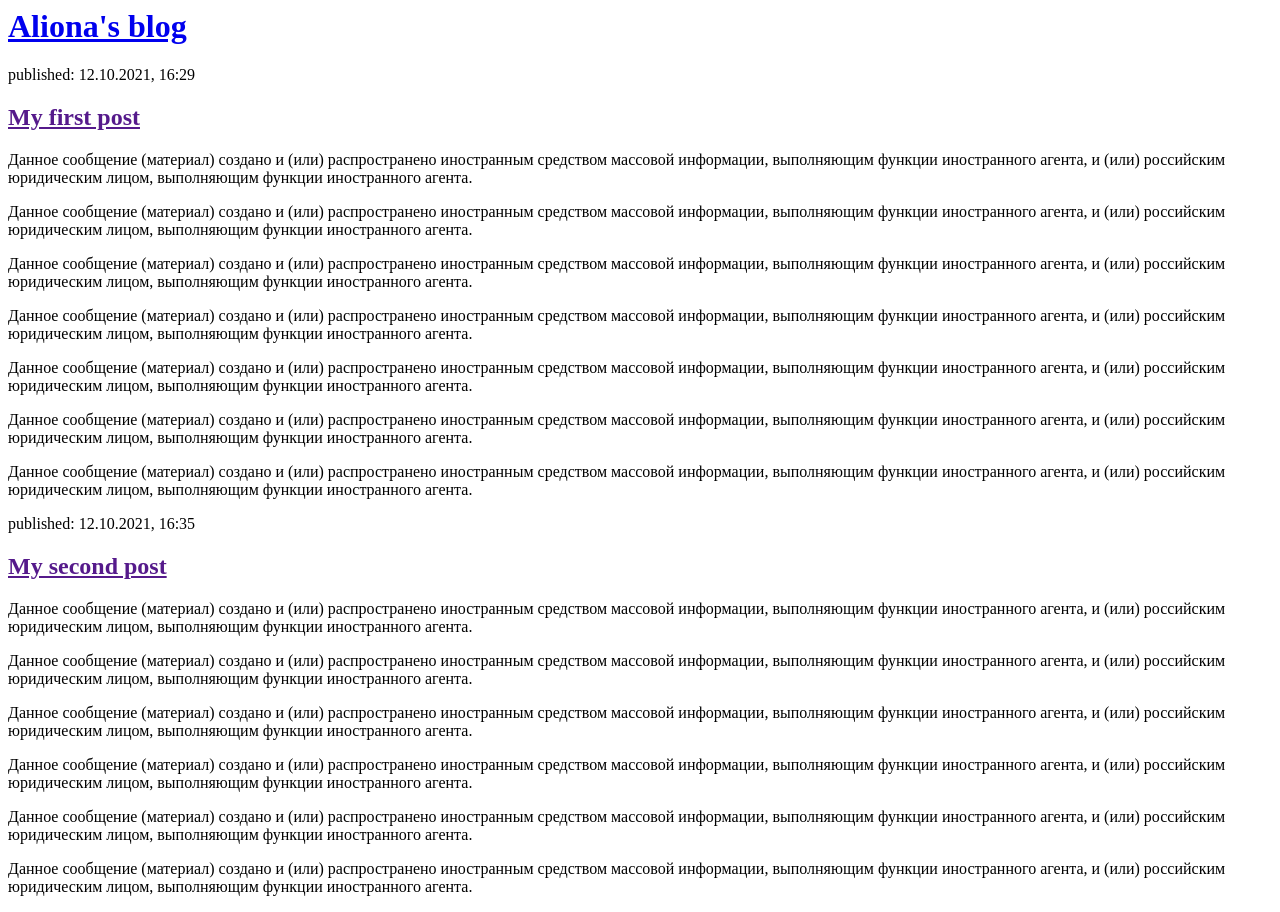
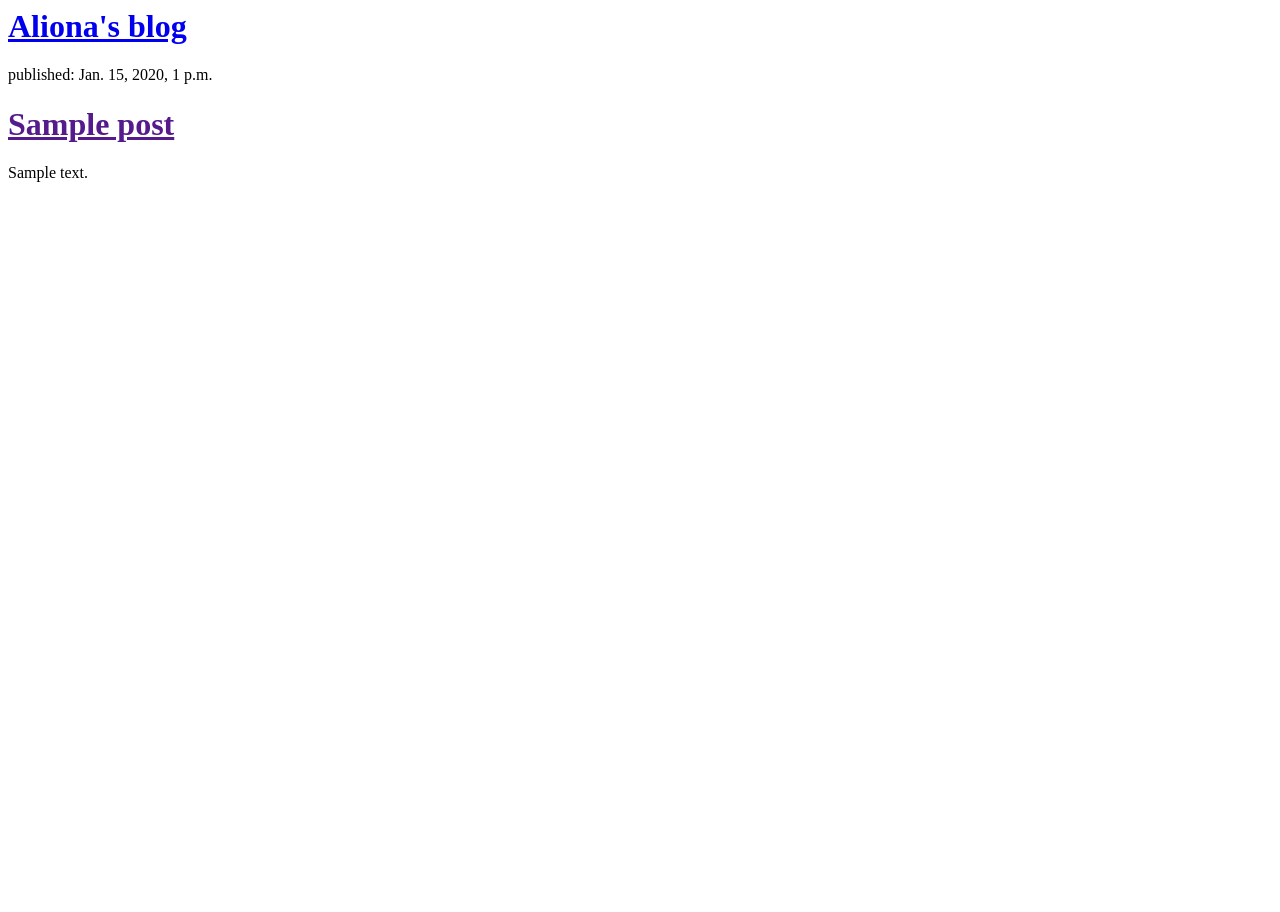
Before and after one commit to proper-fish/django-blog, a Django app: page / in a window 1280 px wide. After the commit the page ends 182 px from the top, so only its background shows below. Run offline with Django 3.2, Linux system fonts and the light colour scheme; tables that the repository leaves empty hold one stand-in row (values such as "Sample post").

Commit message:
Modified templates to display posts from database.

```diff
--- a/blog/templates/blog/post_list.html
+++ b/blog/templates/blog/post_list.html
@@ -8,26 +8,12 @@
         <div>
             <h1><a href="/">Aliona's blog</a></h1>
         </div>
-    <div>
-            <p>published: 12.10.2021, 16:29</p>
-            <h2><a href="">My first post</a></h2>
-            <p>Данное сообщение (материал) создано и (или) распространено иностранным средством массовой информации, выполняющим функции иностранного агента, и (или) российским юридическим лицом, выполняющим функции иностранного агента.</p>
-            <p>Данное сообщение (материал) создано и (или) распространено иностранным средством массовой информации, выполняющим функции иностранного агента, и (или) российским юридическим лицом, выполняющим функции иностранного агента.</p>
-            <p>Данное сообщение (материал) создано и (или) распространено иностранным средством массовой информации, выполняющим функции иностранного агента, и (или) российским юридическим лицом, выполняющим функции иностранного агента.</p>
-            <p>Данное сообщение (материал) создано и (или) распространено иностранным средством массовой информации, выполняющим функции иностранного агента, и (или) российским юридическим лицом, выполняющим функции иностранного агента.</p>
-            <p>Данное сообщение (материал) создано и (или) распространено иностранным средством массовой информации, выполняющим функции иностранного агента, и (или) российским юридическим лицом, выполняющим функции иностранного агента.</p>
-            <p>Данное сообщение (материал) создано и (или) распространено иностранным средством массовой информации, выполняющим функции иностранного агента, и (или) российским юридическим лицом, выполняющим функции иностранного агента.</p>
-            <p>Данное сообщение (материал) создано и (или) распространено иностранным средством массовой информации, выполняющим функции иностранного агента, и (или) российским юридическим лицом, выполняющим функции иностранного агента.</p>
-        </div>
-
-        <div>
-            <p>published: 12.10.2021, 16:35</p>
-            <h2><a href="">My second post</a></h2>
-            <p>Данное сообщение (материал) создано и (или) распространено иностранным средством массовой информации, выполняющим функции иностранного агента, и (или) российским юридическим лицом, выполняющим функции иностранного агента.</p>
-            <p>Данное сообщение (материал) создано и (или) распространено иностранным средством массовой информации, выполняющим функции иностранного агента, и (или) российским юридическим лицом, выполняющим функции иностранного агента.</p>
-            <p>Данное сообщение (материал) создано и (или) распространено иностранным средством массовой информации, выполняющим функции иностранного агента, и (или) российским юридическим лицом, выполняющим функции иностранного агента.</p>
-            <p>Данное сообщение (материал) создано и (или) распространено иностранным средством массовой информации, выполняющим функции иностранного агента, и (или) российским юридическим лицом, выполняющим функции иностранного агента.</p>
-            <p>Данное сообщение (материал) создано и (или) распространено иностранным средством массовой информации, выполняющим функции иностранного агента, и (или) российским юридическим лицом, выполняющим функции иностранного агента.</p>
-            <p>Данное сообщение (материал) создано и (или) распространено иностранным средством массовой информации, выполняющим функции иностранного агента, и (или) российским юридическим лицом, выполняющим функции иностранного агента.</p>        </div>
+        {% for post in posts %}
+            <div>
+                <p>published: {{ post.published_date }}</p>
+                <h1><a href="">{{ post.title }}</a></h1>
+                <p>{{ post.text|linebreaksbr }}</p>
+            </div>
+        {% endfor %}
     </body>
 </html>
--- a/blog/views.py
+++ b/blog/views.py
@@ -1,5 +1,8 @@
 from django.shortcuts import render
+from .models import Post
+from django.utils import timezone
 
 
 def post_list(request):
-    return render(request, 'blog/post_list.html', {})
+    posts = Post.objects.filter(published_date__lte=timezone.now()).order_by('published_date')
+    return render(request, 'blog/post_list.html', {'posts': posts})
```
